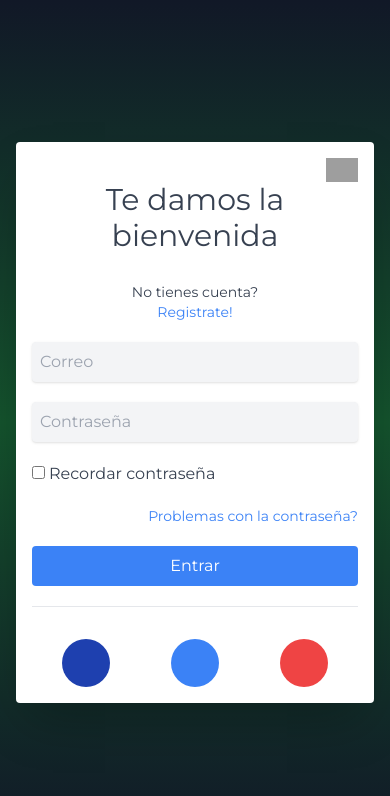
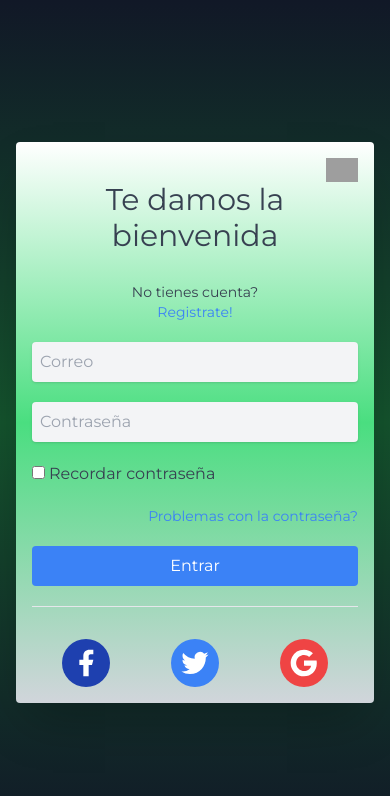
Before and after one commit to LvL090/Drop-zone, a React (Create React App) app: page / in a window 390 px wide. Shown: the top 796 px of the page. Built offline with nearby package versions, Linux system fonts and the light colour scheme; grey boxes are pictures that could not be loaded.

Commit message:
update responsive

```diff
--- a/src/components/Dropzone.jsx
+++ b/src/components/Dropzone.jsx
@@ -19,19 +19,19 @@ const DropZone = () => {
             </div>
     ))
       return (
-        <div className='h-full' >
+        <div className='h-full ' >
             <div {...getRootProps()}>
                 <input {...getInputProps()} />
-                <div className='flex justify-center w-full h-full'>
-                    <label className='flex flex-col justify-center items-center w-11/12 h-96 bg-slate-50 rounded-lg border-2 border-slate-300 border-dashed cursor-pointer dark:hover:bg-slate-800 dark:bg-slate-700 hover:bg-slate-100 dark:border-slate-600 dark:hover:border-slate-500 dark:hover:bg-slate-600'>
-                        <div className='flex flex-col justify-center items-center pt-5 pb-6'>
-                            <svg className='mb-3 w-10 h-10 text-white' fill="none" stroke="currentColor" viewBox="0 0 24 24" xmlns="http://www.w3.org/2000/svg"><path stroke-linecap="round" stroke-linejoin="round" stroke-width="2" d="M7 16a4 4 0 01-.88-7.903A5 5 0 1115.9 6L16 6a5 5 0 011 9.9M15 13l-3-3m0 0l-3 3m3-3v12"></path></svg>
-                            <p className='mb-2 text-xl text-white dark:text-white'><span className='font-bold'>Haz Click</span> o arrastra los archivos</p>
+                <div className='flex justify-center h-screen sm: h-48  '>
+                    <label className='flex flex-col justify-center items-center w-11/12 h-96 bg-slate-50 rounded-lg border-2 border-slate-300 border-dashed cursor-pointer dark:hover:bg-slate-800 dark:bg-slate-700 hover:bg-slate-100 dark:border-slate-600 dark:hover:border-slate-500 dark:hover:bg-slate-600 sm:  h-48'>
+                        <div className='flex flex-col justify-center items-center pt-5 pb-6 '>
+                            <svg className='mb-3 w-10 h-10 text-white ' fill="none" stroke="currentColor" viewBox="0 0 24 24" xmlns="http://www.w3.org/2000/svg"><path stroke-linecap="round" stroke-linejoin="round" stroke-width="2" d="M7 16a4 4 0 01-.88-7.903A5 5 0 1115.9 6L16 6a5 5 0 011 9.9M15 13l-3-3m0 0l-3 3m3-3v12"></path></svg>
+                            <p className='mb-2 text-xl text-white dark:text-white sm: text-sm text-center  '><span className='font-bold'>Haz Click</span> o arrastra los archivos</p>
                         </div>
                     </label>
                 </div>
             </div>
-                    <p className='pt-5 pl-10 text-white'>Archivos</p>
+                    <p className='pt-5 pl-10 text-white '>Archivos</p>
                 <div className='flex  justify-items-start pt-5 pl-10 space-x-0.5 > * + * h-48'>
                     {selected_images}
                 </div>
--- a/src/components/Title.jsx
+++ b/src/components/Title.jsx
@@ -2,10 +2,10 @@ import React from 'react';
 
 const Title = () => {
     return (
-        <div className='text-white  flex-col justify-center'>
-            <p className='py-4 text-4xl flex justify-center'>Te damos la bienvendia a DDrop
+        <div className='text-white  flex-col justify-center  '>
+            <p className='py-4  flex justify-center sm:text-4xl text-lg text-center'>Te damos la bienvendia a DDrop
             </p>
-            <p className='flex justify-center'>Para subir tus archivos de forma simple a drive, puedes hacer Login a través de Google. </p>
+            <p className='flex justify-center sm: text-center'>Para subir tus archivos de forma simple a drive, puedes hacer Login a través de Google. </p>
             <div class="py-4 flex justify-center">
                 <div class="w-11/12 border-t border-gray-300">
                 </div>
--- a/src/views/Login.jsx
+++ b/src/views/Login.jsx
@@ -1,6 +1,8 @@
 import { useNavigate } from 'react-router-dom';
 
-
+import { RiFacebookFill} from "react-icons/ri";
+import { RiGoogleFill } from "react-icons/ri";
+import { RiTwitterFill } from "react-icons/ri";
 
 const Login = () => {
     const navigate = useNavigate();
@@ -8,7 +10,7 @@ const Login = () => {
 
     return (
     <div className='h-screen min-h-screen max-h-screen bg-gradient-to-b from-gray-900 via-green-900 to-gray-900 flex justify-center items-center p-4'>
-        <div className='bg-white shadow w-full p-4 rounded shadow-2xl text-gray-700 sm:w-96'>
+        <div className='bg-white shadow w-full p-4 rounded shadow-2xl text-gray-700 bg-gradient-to-b from-white via-green-400 to-gray-300 sm:w-96'>
             <div className='flex justify-end'>
                 <img src='https://www.ns-logo.com/wp-content/uploads/2020/07/logo-icon-png-8.png' alt="" class="w-8"/>
              </div>
@@ -39,13 +41,13 @@ const Login = () => {
 
                 <div className='mt-8 relative flex justify-around'>
                     <div class="bg-blue-800 h-12 w-12 flex justify-center items-center rounded-full text-white">
-                        <i class="fab fa-facebook text-3xl"></i>
+                        <RiFacebookFill className='text-white h-8 w-8'/>
                     </div>
                         <div class="bg-blue-500 h-12 w-12 flex justify-center items-center rounded-full text-white">
-                            <i class="fab fa-twitter text-3xl"></i>
+                        <RiTwitterFill className='text-white h-8 w-8'/>
                         </div>
                         <div class="bg-red-500 h-12 w-12 flex justify-center items-center rounded-full text-white">
-                            <i class="fab fa-google text-3xl"></i>
+                            <RiGoogleFill className='text-white h-8 w-8'/>
                         </div>
                     </div>
                 </div>
```
